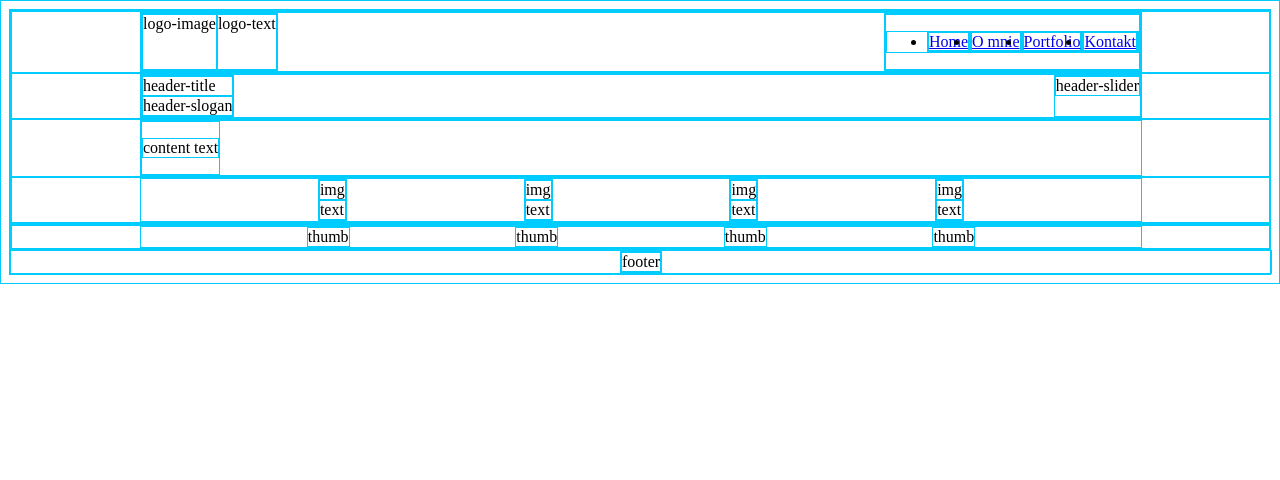
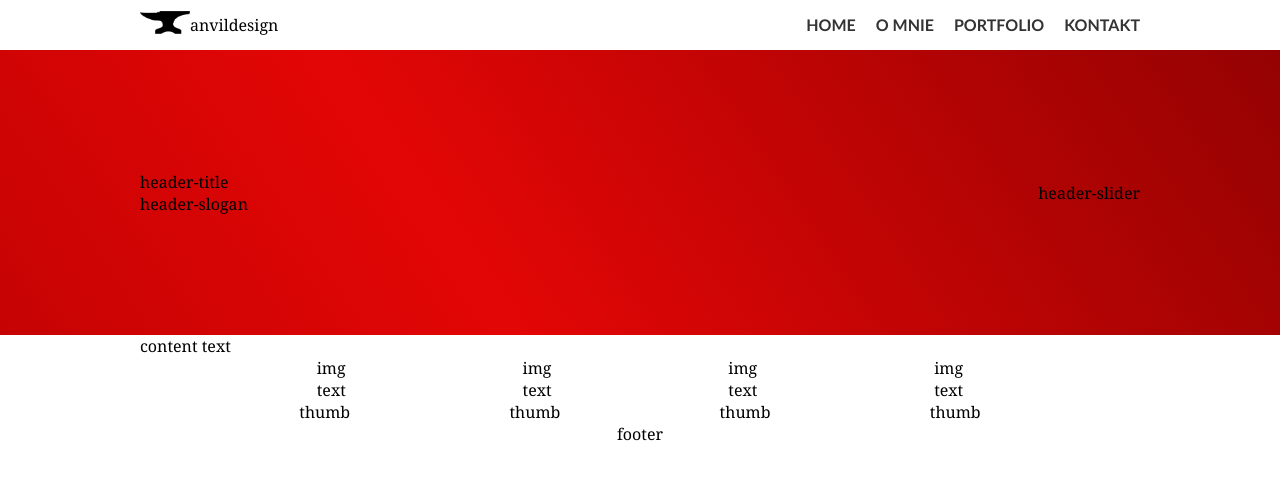
Before and after one commit to shpyro/webanvil-website, a plain HTML site: page index.html in a window 1280 px wide. Drawn offline with Linux system fonts and the light colour scheme.

Commit message:
added logo

```diff
--- a/CSS/style.css
+++ b/CSS/style.css
@@ -1,6 +1,14 @@
 body, * {
-    border:1px solid rgb(0, 204, 255);
+    /*border:1px solid rgb(0, 204, 255);*/
+    font-family:Georgia, 'Times New Roman', Times, serif;
+    margin: 0;
+    padding:0
 }
+/*elements styling*/
+ul {
+    list-style-type: none;
+}
+
 #ultimate-wrapper {
     display:flex;
     flex-direction: column;
@@ -15,26 +23,49 @@ flex-direction: column;
     display: flex;
     flex-direction: row;
     justify-content: space-between;
+    align-items: center;
     max-width: 1000px;
     width:100%;
+    height: 50px;
 }
 #top-bar-left {
     display: flex;
+    align-items: center;
 }
-#top-bar-right ul {
+#logo-image img {
+width: 50px;
+}
+#logo-text {
+
+}
+.logo-color2 {
+
+}
+#top-bar-menu ul  {
     display: flex;
+    gap: 20px;
+}
+.menu-item a {
+    font-family: Calibri, 'Trebuchet MS', sans-serif;
+    text-decoration: none;
+    font-weight: bold;
+    color:rgb(51, 51, 51);
 }
 /*HEADER*/
 #header-wrapper {
     display: flex;
     width:100%;
     justify-content: center;
+    height: 285px;
+    background: rgb(198,3,3);
+background: linear-gradient(56deg, rgba(198,3,3,1) 0%, rgba(227,6,6,1) 35%, rgba(149,2,2,1) 100%);
 }
 #header {
     display: flex;
     justify-content: space-between;
     width:100%;
     max-width: 1000px;
+    align-items: center;
 }
 /*CONTENT*/
 #content-wrapper {
--- a/index.html
+++ b/index.html
@@ -13,16 +13,16 @@
 <div id="top-bar-wrapper">
 <div id="top-bar">
     <div id="top-bar-left">
-        <div id="logo-image">logo-image</div>
-        <div id="logo-text">logo-text</div>
+        <div id="logo-image"><img src="IMG/logo-black.png" alt="logo-black"></div>
+        <div id="logo-text">anvil<span class='logo-color2'>design</span></span></div>
     </div>
     <div id="top-bar-right">
         <div id="top-bar-menu">
             <ul>
-                <li><a href="#">Home</a></li>
-                <li><a href="#">O mnie</a></li>
-                <li><a href="#">Portfolio</a></li>
-                <li><a href="#">Kontakt</a></li>
+                <li class="menu-item"><a href="#">HOME</a></li>
+                <li class="menu-item"><a href="#">O MNIE</a></li>
+                <li class="menu-item"><a href="#">PORTFOLIO</a></li>
+                <li class="menu-item"><a href="#">KONTAKT</a></li>
             </ul>
         </div>
     </div>
```
Also changed, not shown: IMG/logo-black.png (added), webanvil_logo.png (added), webanvil_logo_hammer-border.png (added), webanvil_logo_hammer.png (added), 2 other files. Lines whose indentation alone changed are shown as unchanged.
